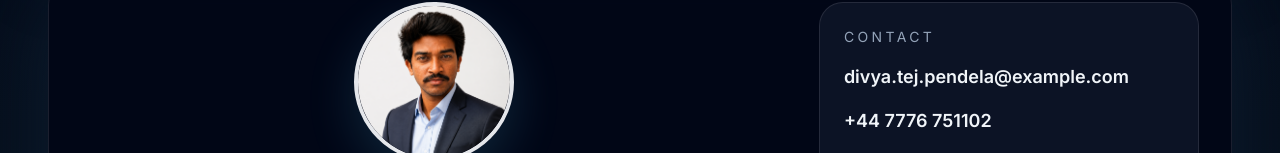
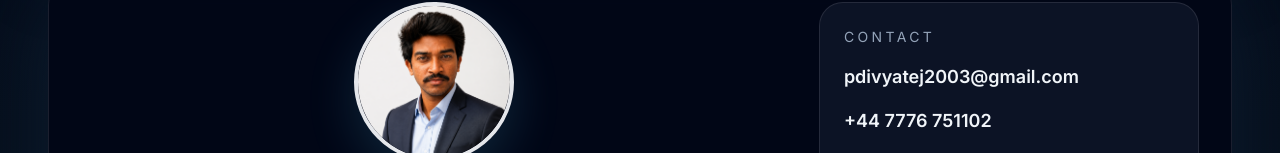
Before and after one commit to Divyatej-2024/portfolio, a Next.js app: page / in a window 1280 px wide. Shown: the part 787-940 px from the top of the page. Built offline with nearby package versions, Linux system fonts and the light colour scheme.

Commit message:
email update

```diff
--- a/app/page.tsx
+++ b/app/page.tsx
@@ -70,7 +70,7 @@
             </div>
             <div className="space-y-4 rounded-3xl border border-white/10 bg-slate-900/80 p-6">
               <p className="text-sm uppercase tracking-[0.24em] text-slate-400">Contact</p>
-              <p className="text-lg font-semibold text-slate-100">divya.tej.pendela@example.com</p>
+              <p className="text-lg font-semibold text-slate-100">pdivyatej2003@gmail.com</p>
               <p className="text-lg font-semibold text-slate-100">+44 7776 751102</p>
               <p className="text-sm text-slate-400">Available for graduate roles in cybersecurity and FinTech engineering from September 2026.</p>
             </div>
```
